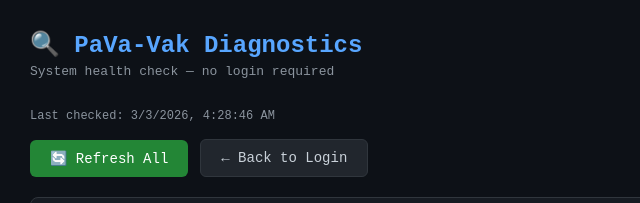
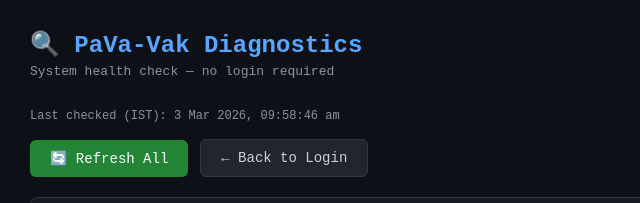
Before and after one commit to pava-vak/pavavak, a plain HTML site: page frontend/diagnostic.html in a window 1280 px wide. Shown: the top 203 px of the page, 0-640 px from the left. Drawn offline with Linux system fonts and the light colour scheme; no server answers.

Commit message:
Update remaining frontend CSP connect-src to Cloud Run URL

```diff
--- a/frontend/diagnostic.html
+++ b/frontend/diagnostic.html
@@ -16,7 +16,7 @@
           content="default-src 'self';
                    script-src 'self' 'unsafe-inline';
                    style-src 'self' 'unsafe-inline';
-                   connect-src 'self' http://localhost:3000 ws://localhost:3000 wss://localhost:3000;
+                   connect-src 'self' https://pavavak-750508954318.asia-south1.run.app wss://pavavak-750508954318.asia-south1.run.app;
                    img-src 'self' data:;
                    font-src 'self';
                    manifest-src 'self';
@@ -189,7 +189,16 @@
     // ─── MAIN RUNNER ─────────────────────────────────────────
     async function runDiagnostics() {
         document.getElementById('timestamp').textContent =
-            'Last checked: ' + new Date().toLocaleString();
+            'Last checked (IST): ' + new Date().toLocaleString('en-IN', {
+                timeZone: 'Asia/Kolkata',
+                year: 'numeric',
+                month: 'short',
+                day: 'numeric',
+                hour: '2-digit',
+                minute: '2-digit',
+                second: '2-digit',
+                hour12: true
+            });
 
         // Reset all badges to loading
         document.querySelectorAll('.badge').forEach(function (b) {
```
Also changed, not shown: frontend/admin.html (+1 -1 lines), frontend/index2.html (+1 -1 lines), frontend/settings.html (+1 -1 lines).
